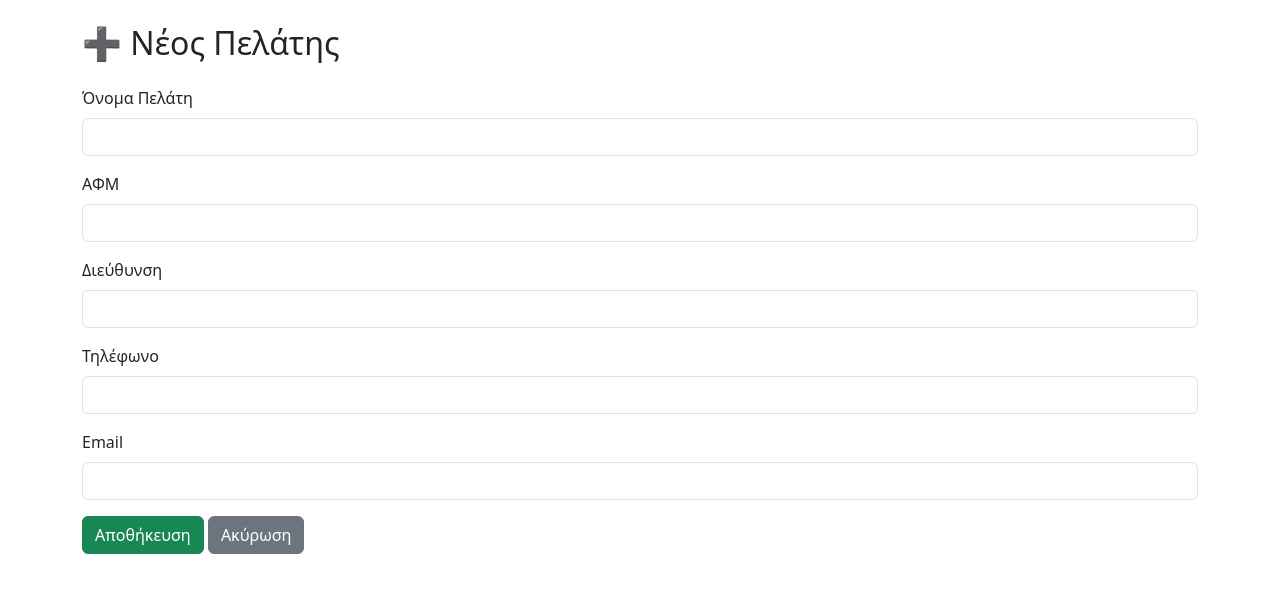
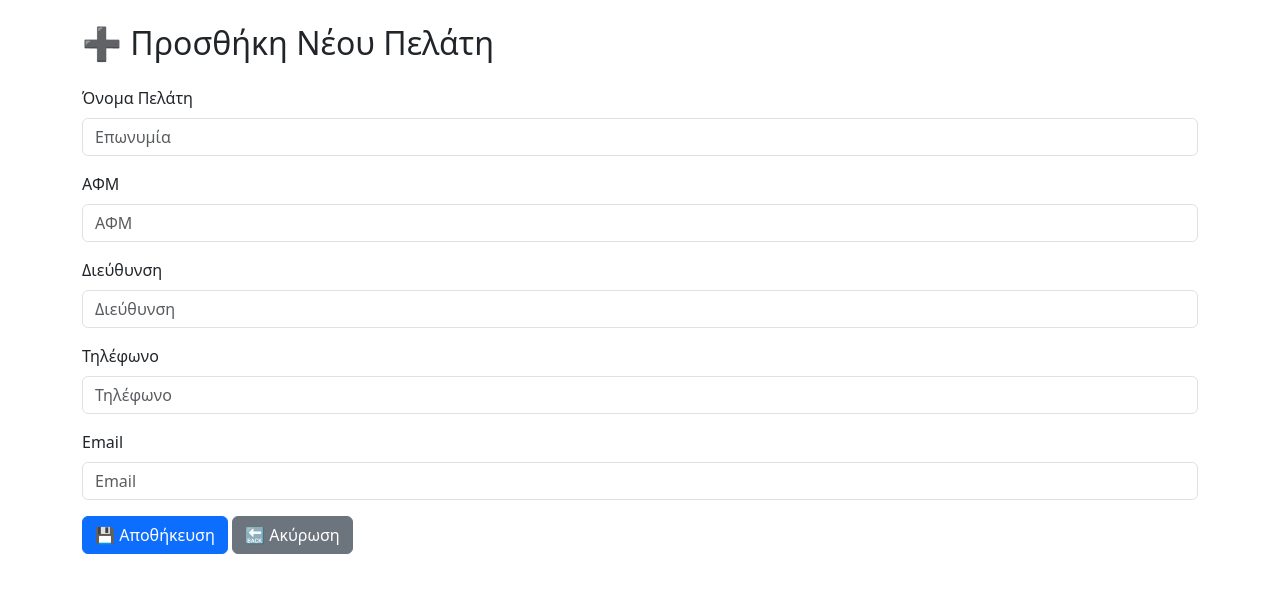
Before and after one commit to gelatodinonna/gelato-erp, a Flask app: page /clients/add in a window 1280 px wide. Shown: the part 56-649 px from the top of the page. Run offline with Flask 3, Linux system fonts and the light colour scheme.

Commit message:
Προσθήκη φόρμας προσθήκης πελάτη (add.html) και λειτουργικό routing

```diff
--- a/app/hr/forms.py
+++ b/app/hr/forms.py
@@ -11,6 +11,7 @@ class EmployeeForm(FlaskForm):
     vat = StringField('ΑΦΜ', validators=[Optional()])
     amka = StringField('ΑΜΚΑ', validators=[Optional()])
     phone = StringField('Τηλέφωνο', validators=[Optional()])
+    telephone = StringField('Τηλέφωνο', validators=[Optional()])
     address = StringField('Διεύθυνση', validators=[Optional()])
     iban = StringField('IBAN', validators=[Optional()])
     ama = StringField('ΑΜΑ', validators=[Optional()])
--- a/app/invoices/routes.py
+++ b/app/invoices/routes.py
@@ -59,7 +59,7 @@ def add_invoice():
 
         db.session.commit()
         flash("Το παραστατικό καταχωρήθηκε!", "success")
-        return redirect(url_for('invoices.index'))
+        return redirect(url_for('invoices.invoice_list'))  # Διορθώθηκε εδώ ✅
 
     return render_template('invoices/add.html', form=form)
 
--- a/app/templates/clients/add.html
+++ b/app/templates/clients/add.html
@@ -2,38 +2,53 @@
 {% block title %}Νέος Πελάτης | Gelato ERP{% endblock %}
 {% block content %}
 
-<h2 class="mb-4">➕ Νέος Πελάτης</h2>
+<h2 class="mb-4">➕ Προσθήκη Νέου Πελάτη</h2>
 
-<form method="POST">
+<form method="POST" novalidate>
     {{ form.hidden_tag() }}
 
     <div class="mb-3">
         {{ form.name.label(class="form-label") }}
-        {{ form.name(class="form-control") }}
+        {{ form.name(class="form-control", placeholder="Επωνυμία") }}
+        {% for error in form.name.errors %}
+            <div class="text-danger">{{ error }}</div>
+        {% endfor %}
     </div>
 
     <div class="mb-3">
         {{ form.vat_number.label(class="form-label") }}
-        {{ form.vat_number(class="form-control") }}
+        {{ form.vat_number(class="form-control", placeholder="ΑΦΜ") }}
+        {% for error in form.vat_number.errors %}
+            <div class="text-danger">{{ error }}</div>
+        {% endfor %}
     </div>
 
     <div class="mb-3">
         {{ form.address.label(class="form-label") }}
-        {{ form.address(class="form-control") }}
+        {{ form.address(class="form-control", placeholder="Διεύθυνση") }}
+        {% for error in form.address.errors %}
+            <div class="text-danger">{{ error }}</div>
+        {% endfor %}
     </div>
 
     <div class="mb-3">
         {{ form.phone.label(class="form-label") }}
-        {{ form.phone(class="form-control") }}
+        {{ form.phone(class="form-control", placeholder="Τηλέφωνο") }}
+        {% for error in form.phone.errors %}
+            <div class="text-danger">{{ error }}</div>
+        {% endfor %}
     </div>
 
     <div class="mb-3">
         {{ form.email.label(class="form-label") }}
-        {{ form.email(class="form-control") }}
+        {{ form.email(class="form-control", placeholder="Email") }}
+        {% for error in form.email.errors %}
+            <div class="text-danger">{{ error }}</div>
+        {% endfor %}
     </div>
 
-    <button type="submit" class="btn btn-success">Αποθήκευση</button>
-    <a href="{{ url_for('clients.index') }}" class="btn btn-secondary">Ακύρωση</a>
+    <button type="submit" class="btn btn-primary">💾 Αποθήκευση</button>
+    <a href="{{ url_for('clients.index') }}" class="btn btn-secondary">🔙 Ακύρωση</a>
 </form>
 
 {% endblock %}
```
Also changed, not shown: app/templates/clients/edit.html (+16 -7 lines), app/templates/clients/view.html (+7 -7 lines).
